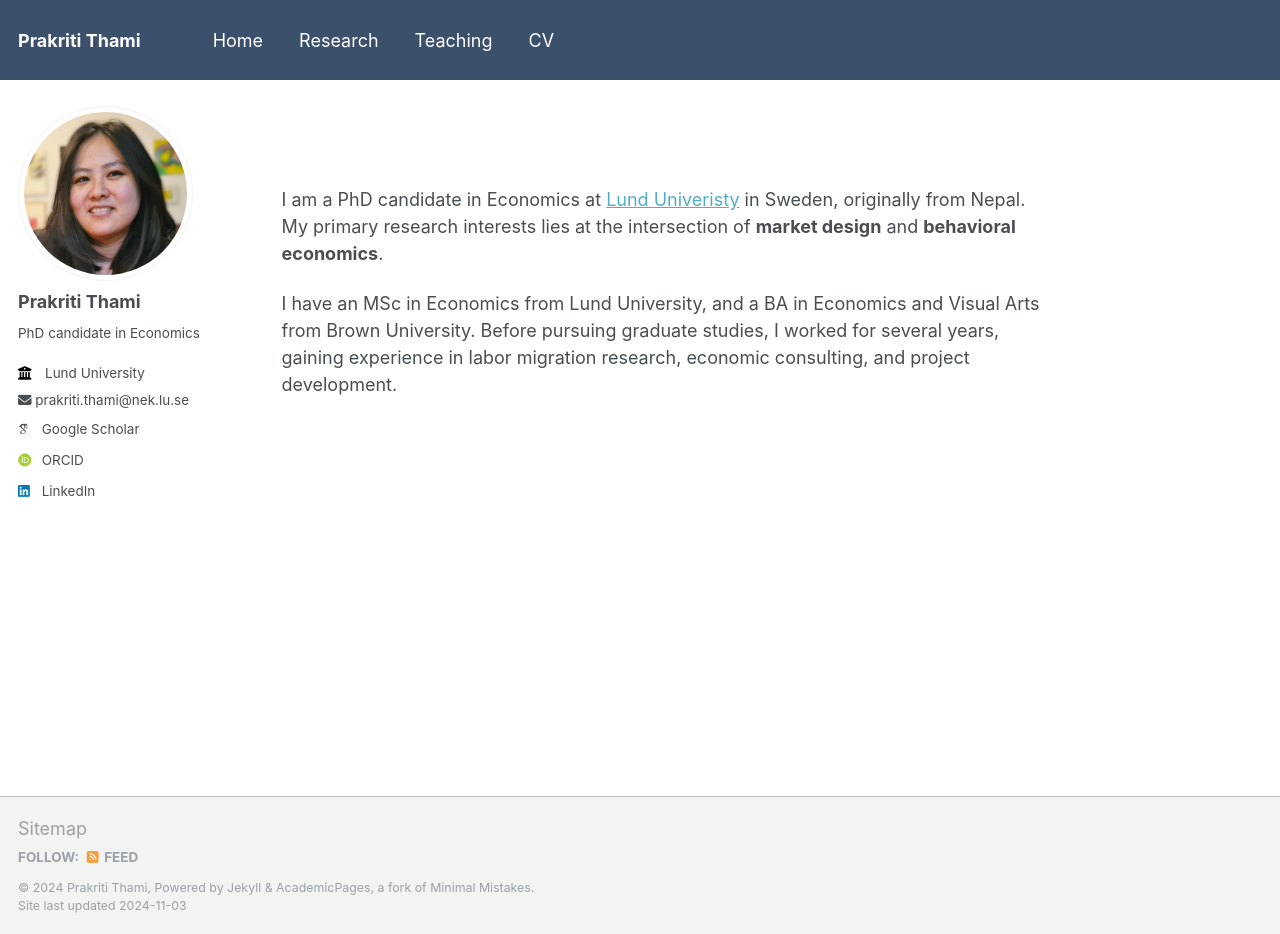
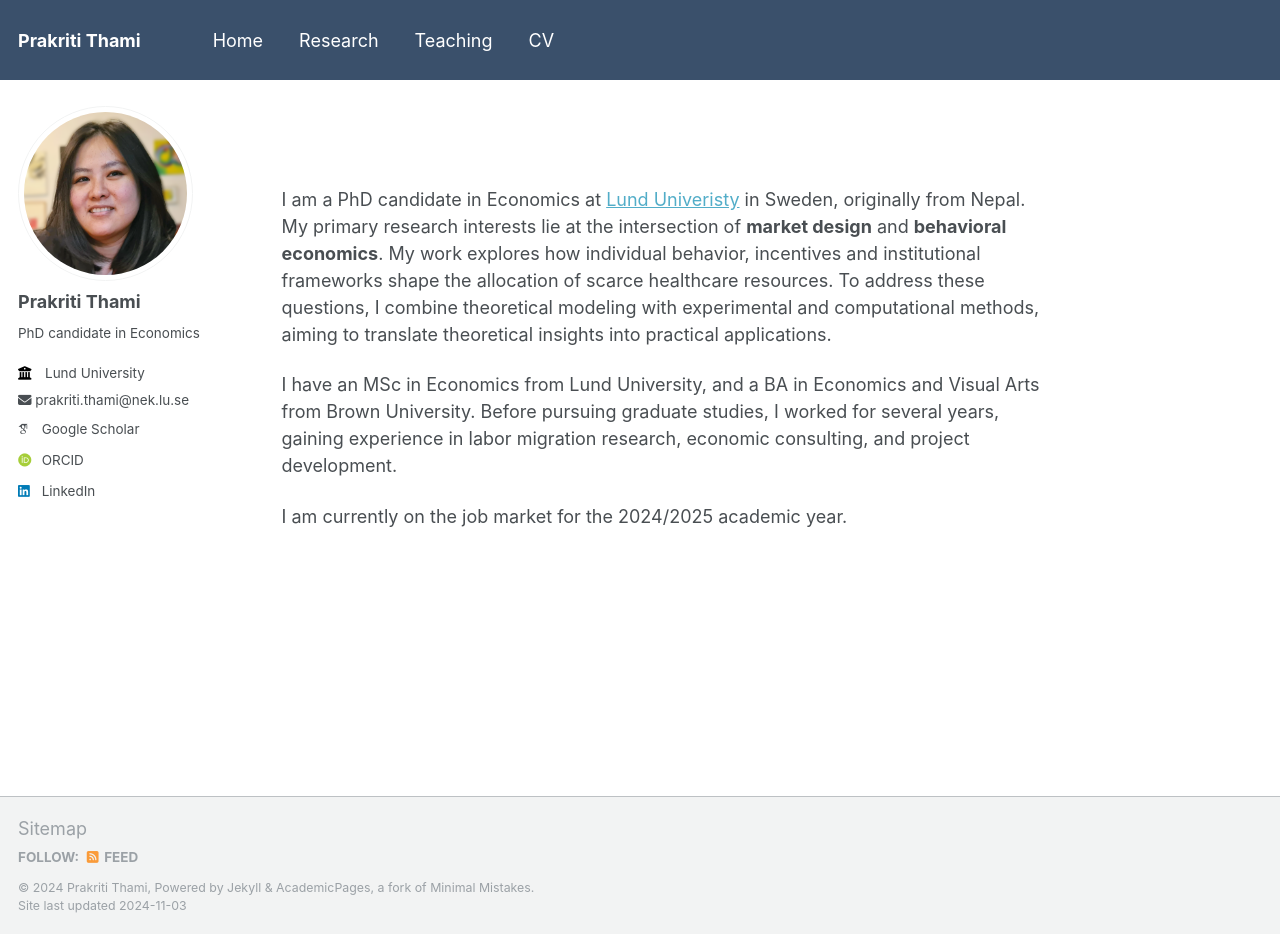
Before and after one commit to prakritithami/prakritithami.github.io, a Jekyll site: the page built from _pages/about.md, in a window 1280 px wide and 934 px high. Built offline with Jekyll 4.4.1, drawn with Linux system fonts in a browser that asks for light colours; some web fonts are replaced.

Commit message:
Update about.md

```diff
--- a/_pages/about.md
+++ b/_pages/about.md
@@ -6,6 +6,8 @@ redirect_from:
   - /about/
   - /about.html
 ---
-I am a PhD candidate in Economics at [Lund Univeristy](https://portal.research.lu.se/en/persons/prakriti-thami) in Sweden, originally from Nepal. My primary research interests lies at the intersection of **market design** and **behavioral economics**.
+I am a PhD candidate in Economics at [Lund Univeristy](https://portal.research.lu.se/en/persons/prakriti-thami) in Sweden, originally from Nepal. My primary research interests lie at the intersection of **market design** and **behavioral economics**. My work explores how individual behavior, incentives and institutional frameworks shape the allocation of scarce healthcare resources. To address these questions, I combine theoretical modeling with experimental and computational methods, aiming to translate theoretical insights into practical applications.
 
 I have an MSc in Economics from Lund University, and a BA in Economics and Visual Arts from Brown University. Before pursuing graduate studies, I worked for several years, gaining experience in labor migration research, economic consulting, and project development.
+
+I am currently on the job market for the 2024/2025 academic year.
```
